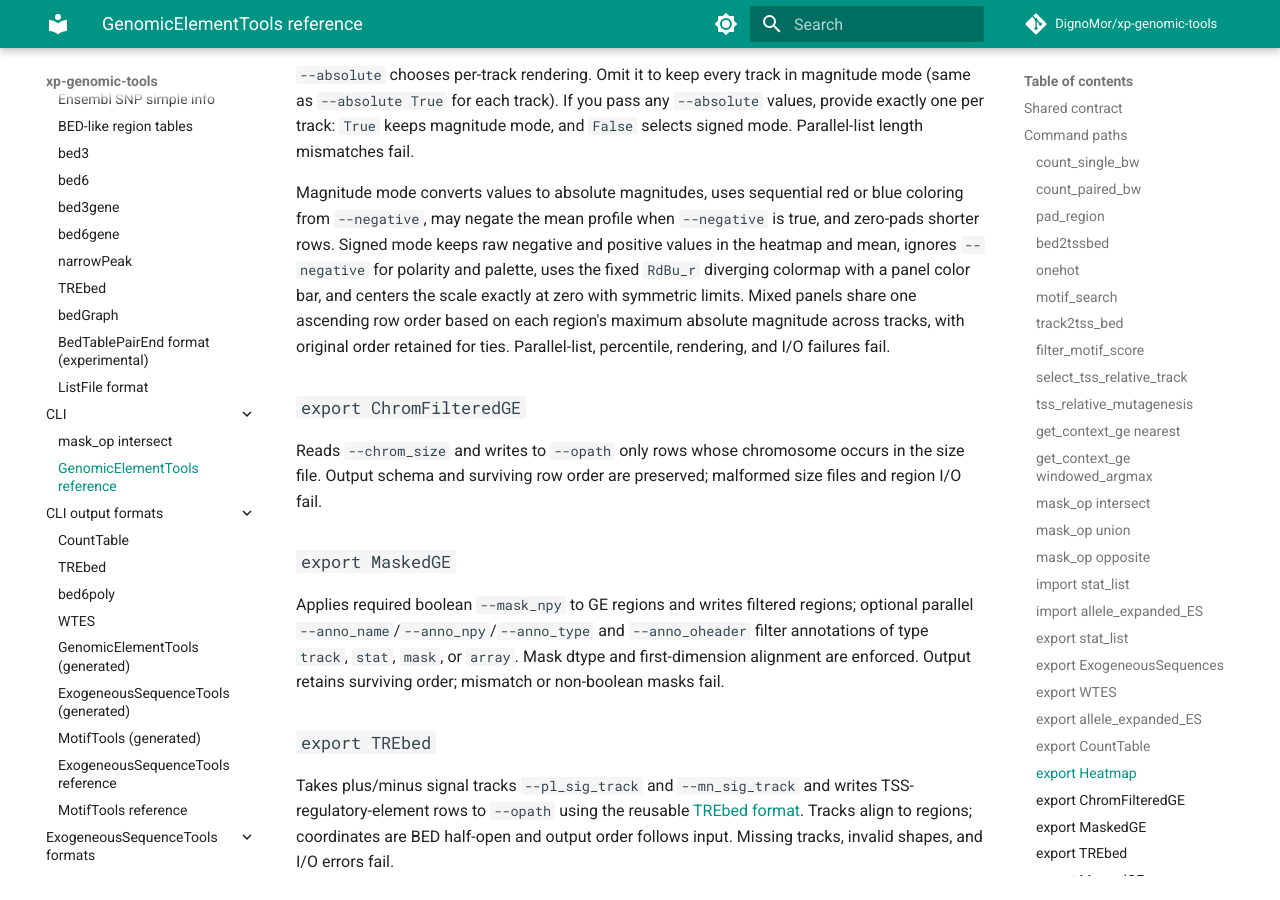
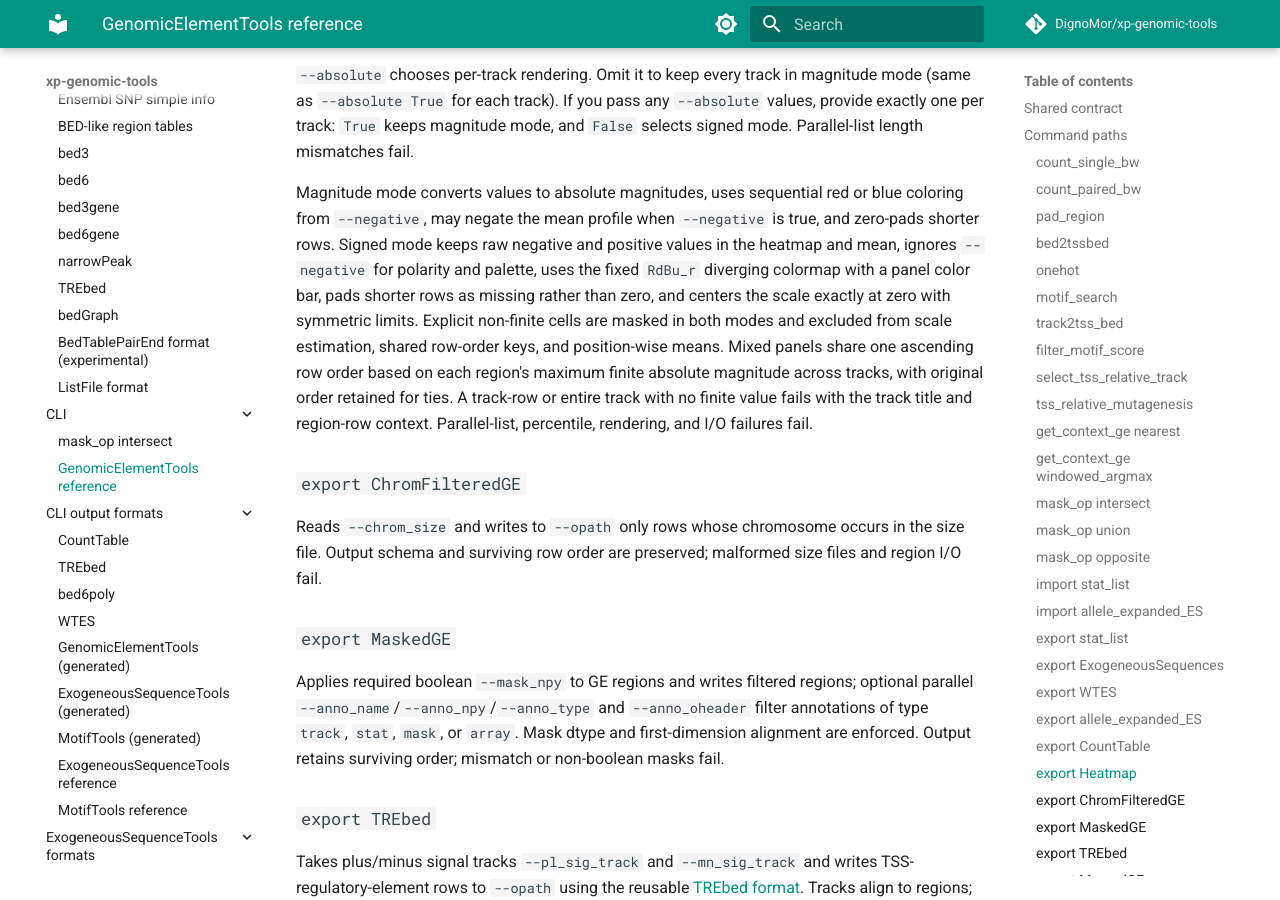
Before and after one commit to DignoMor/xp-genomic-tools-docs, an MkDocs documentation site: the page built from docs/reference/cli/genomic-element-tools/index.md, in a window 1280 px wide and 900 px high, scrolled down 9524 px. Built offline with MkDocs 1.6.1 and Material for MkDocs 9.7.7, drawn with Linux system fonts in a browser that asks for light colours; comment, search, counter and statistics services are not loaded.

Commit message:
Document heatmap missing-value masking and finite-only summaries.
Describe masked non-finite cells, signed padding, and failure context,
and regenerate the GenomicElementTools CLI reference help text.

Co-authored-by: Cursor <cursoragent@cursor.com>

```diff
--- a/docs/reference/cli/genomic-element-tools/index.md
+++ b/docs/reference/cli/genomic-element-tools/index.md
@@ -444,11 +444,15 @@ Magnitude mode converts values to absolute magnitudes, uses sequential red or
 blue coloring from `--negative`, may negate the mean profile when `--negative`
 is true, and zero-pads shorter rows. Signed mode keeps raw negative and
 positive values in the heatmap and mean, ignores `--negative` for polarity and
-palette, uses the fixed `RdBu_r` diverging colormap with a panel color bar, and
-centers the scale exactly at zero with symmetric limits. Mixed panels share one
-ascending row order based on each region's maximum absolute magnitude across
-tracks, with original order retained for ties. Parallel-list, percentile,
-rendering, and I/O failures fail.
+palette, uses the fixed `RdBu_r` diverging colormap with a panel color bar,
+pads shorter rows as missing rather than zero, and centers the scale exactly at
+zero with symmetric limits. Explicit non-finite cells are masked in both modes
+and excluded from scale estimation, shared row-order keys, and position-wise
+means. Mixed panels share one ascending row order based on each region's
+maximum finite absolute magnitude across tracks, with original order retained
+for ties. A track-row or entire track with no finite value fails with the track
+title and region-row context. Parallel-list, percentile, rendering, and I/O
+failures fail.
 
 ### `export ChromFilteredGE`
 
```
Also changed, not shown: docs/reference/cli/generated/genomic-element-tools.md (+2 -2 lines).
